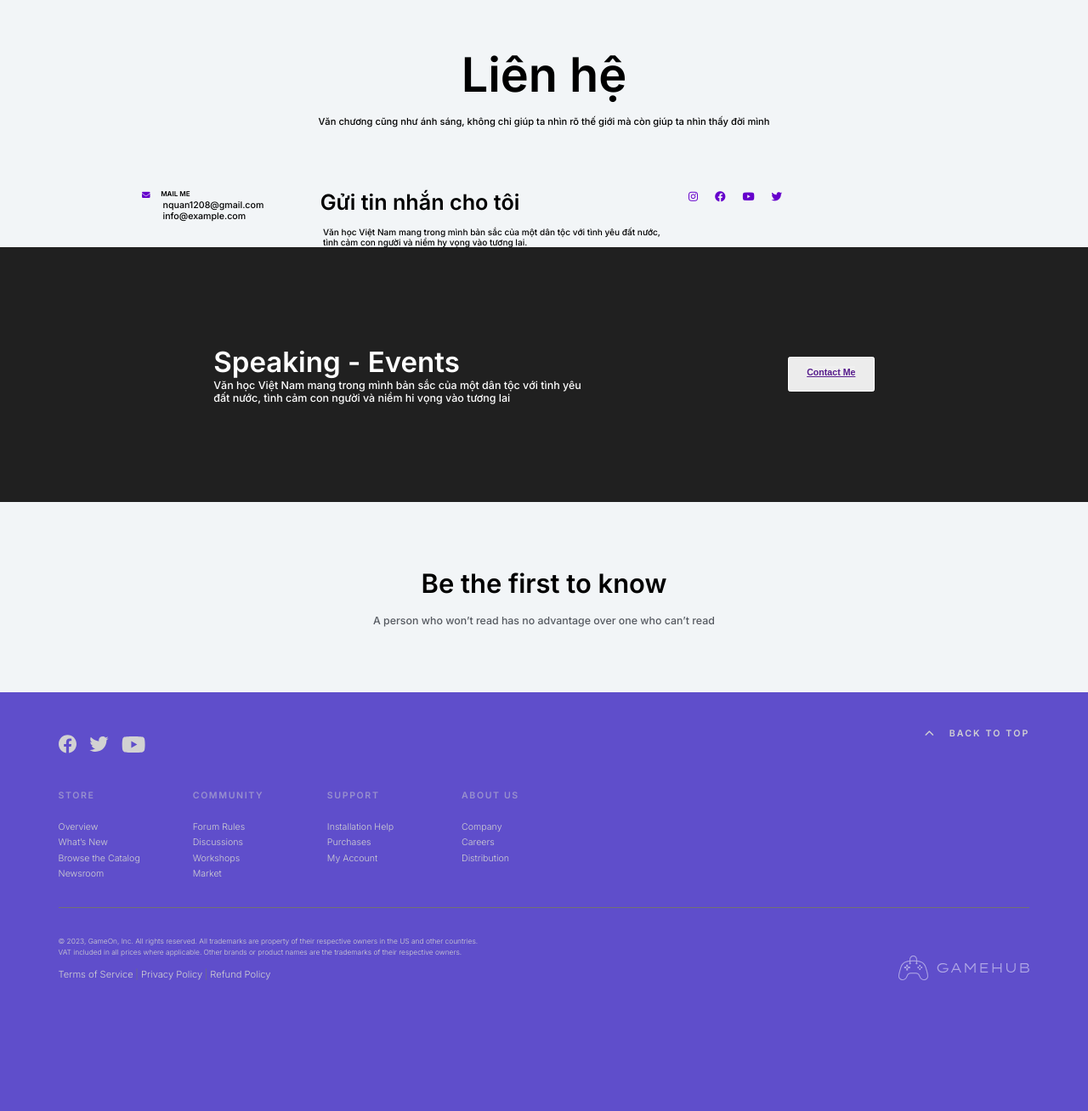
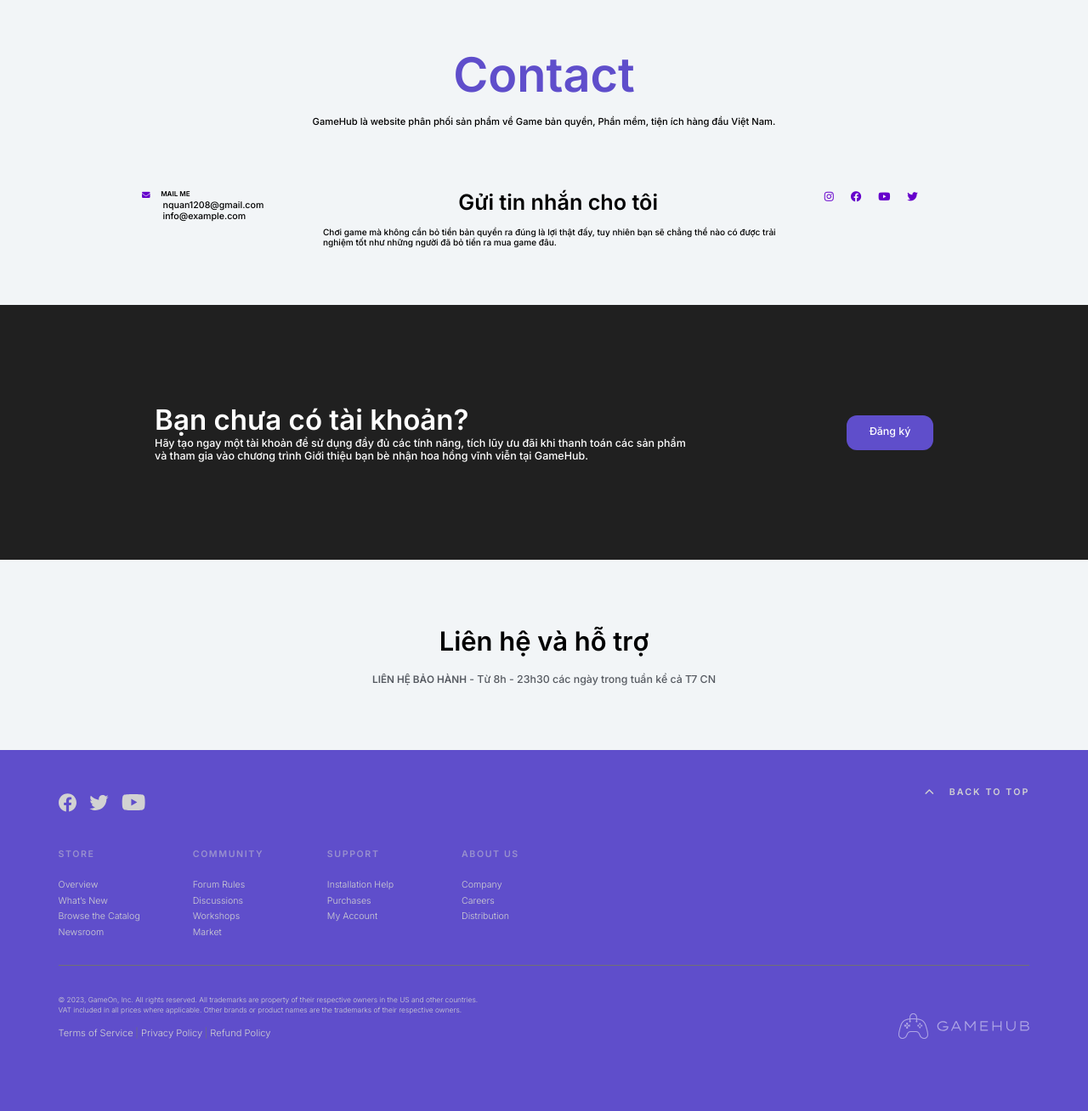
Before and after one commit to NguyenHongQuan1208/GameStore, a Flask app: page /support in a window 1280 px wide. Shown: the part 120-1428 px from the top of the page at 85% size. Before the commit the page ends 1274 px from the top, so only its background shows below. Run offline with Flask 3, Linux system fonts and the light colour scheme.

Commit message:
done support

```diff
--- a/static/css/contact.css
+++ b/static/css/contact.css
@@ -20,6 +20,7 @@
 .contact-title {
   font-size: 80px;
   text-align: center;
+  color: var(--primaryPurple);
 }
 .contact-p {
   text-align: center;
@@ -50,6 +51,7 @@
 .contact-sms1 {
   font-size: 40px;
   margin-left: 100px;
+  text-align: center;
 }
 .contact-sms2 {
   margin-left: 105px;
@@ -72,12 +74,14 @@
   color: #6600cc;
 }
 .contact-backgr {
+  margin-top: 80px;
   background-color: #202020;
   width: 100%;
   height: 350px;
   display: flex;
 }
 .backgr-inf {
+  width: 50%;
   margin: auto;
 }
 .backgr-inf-h2 {
@@ -91,22 +95,26 @@
 }
 .backgr-inf-button {
   margin: auto;
-  background-color: #ececec;
-  border: 1px solid #ffffff;
+  background-color: var(--primaryPurple);
   box-sizing: border-box;
-  border-radius: 3px;
-  color: black;
+  border-radius: 15px;
   width: 125px;
   height: 50px;
   text-align: center;
-  text-decoration: none;
-  padding: 9px;
   margin-left: -10px;
   cursor: pointer;
 }
-.backgr-inf-button:hover {
-  background-color: black;
-  color: white;
+
+.backgr-inf-button a{
+    line-height: 50px;
+    color: #ffffff;
+    text-decoration: none;
+}
+
+.backgr-inf-button:hover{
+  transition-duration: 0.3s;
+  background-color: #000000;
+  color: var(--primaryPurple);
 }
 @media only screen and (max-width: 740px) {
   .contact-section {
--- a/templates/contact.html
+++ b/templates/contact.html
@@ -15,9 +15,9 @@
     <div class="web">
      <!-- Content HÃY CODE VÀO ĐÂY BÊN DƯỚI-->
      <div class="contact-widget">
-      <div class="contact-title"><h1>Liên hệ</h1></div>
+      <div class="contact-title"><h1>Contact</h1></div>
       <div class="contact-p">
-        <p>Văn chương cũng như ánh sáng, không chỉ giúp ta nhìn rõ thế giới mà còn giúp ta nhìn thấy đời mình</p>
+        <p>GameHub là website phân phối sản phẩm về Game bản quyền, Phần mềm, tiện ích hàng đầu Việt Nam.</p>
       </div>
       <div class="contact-section">
         <div class="contact-mail">
@@ -30,8 +30,7 @@
         </div>
         <div class="contact-sms">
           <div class="contact-sms1"><h2>Gửi tin nhắn cho tôi</h2></div>
-          <div class="contact-sms2"><p>Văn học Việt Nam mang trong mình bản sắc của một dân tộc với tình yêu đất nước, </p></div>
-          <div class="contact-sms3"><p>tình cảm con người và niềm hy vọng vào tương lai.</p></div>
+          <div class="contact-sms2"><p>Chơi game mà không cần bỏ tiền bản quyền ra đúng là lợi thật đấy, tuy nhiên bạn sẽ chẳng thể nào có được trải nghiệm tốt như những người đã bỏ tiền ra mua game đâu.</p></div>
         </div>
         <div class="contact-icon">
           <div class="contact-ic1"><i class="fa-brands fa-instagram"></i></div>
@@ -47,22 +46,22 @@
   <div class="contact-backgr">
     <div class="backgr-inf">
       <div class="backgr-inf-h2">
-        <h2>Speaking - Events</h2>
+        <h2>Bạn chưa có tài khoản?</h2>
       </div>
       <div class="backgr-inf-p">
-        <p>Văn học Việt Nam mang trong mình bản sắc của một dân tộc với tình yêu <br> đất nước, tình cảm con người và niềm hi vọng vào tương lai</p>
+        <p>Hãy tạo ngay một tài khoản để sử dụng đầy đủ các tính năng, tích lũy ưu đãi khi thanh toán các sản phẩm và tham gia vào chương trình Giới thiệu bạn bè nhận hoa hồng vĩnh viễn tại GameHub.</p>
       </div>
     </div>
     <div class="backgr-inf-button">
-      <button><a href=""><b><span>Contact Me</span></b></a></button>
+      <a href="{{ url_for('register') }}">Đăng ký</a>
     </div>
    </div>
 
   <!-- upper footer -->
   <section class="upper-footer w-full container bg-white flex items-center justify-center">
     <div class="upper-footer__content flex flex-col items-center">
-      <h2 class="upper-footer__title">Be the first to know</h2>
-      <p class="">A person who won’t read has no advantage over one who can’t read</p>
+      <h2 class="upper-footer__title">Liên hệ và hỗ trợ</h2>
+      <p class=""><b>LIÊN HỆ BẢO HÀNH</b> - Từ 8h - 23h30 các ngày trong tuần kể cả T7 CN</p>
     </div>
   </section>
     {% include '_footer.html' %}
--- a/templates/login.html
+++ b/templates/login.html
@@ -9,7 +9,7 @@
   <body>
     <main>
       <img
-        src="./static/img/Background.png"
+        src="./static/img/backgroundd.png"
         alt="Mountain background image"
         class="background-img"
       />
```
Also changed, not shown: static/img/backgroundd.png (added).
